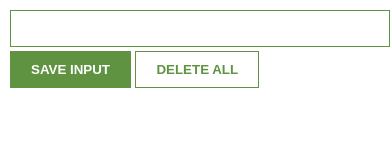
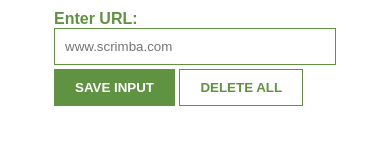
Before and after one commit to saksham-s1ngh/scrimba-projects, a website built with Vite: page chrome-extension/index.html in a window 390 px wide. Built offline with nearby package versions, Linux system fonts and the light colour scheme; no server answers.

Commit message:
added label, updated css for mobile display

```diff
--- a/chrome-extension/index.css
+++ b/chrome-extension/index.css
@@ -1,18 +1,22 @@
 /* popup.css */
-html,
-body {
+html {
   margin: 0;
 }
 
 body {
   min-height: 120px;
   max-height: 600px;
-  min-width: 400px;
+  max-width: 302px;
   overflow-x: hidden;
   box-sizing: border-box;
-  margin: 0;
+  margin: 0 auto;
   padding: 10px;
   font-family: Arial, Helvetica, sans-serif;
+}
+
+label {
+  color: #5f9341;
+  font-weight: 900;
 }
 
 input {
--- a/chrome-extension/index.html
+++ b/chrome-extension/index.html
@@ -3,7 +3,8 @@
     <link rel="stylesheet" href="index.css" />
   </head>
   <body>
-    <input type="text" id="input-el" />
+    <label>Enter URL:</label>
+    <input type="text" id="input-el" placeholder="www.scrimba.com" />
     <button id="input-btn">SAVE INPUT</button>
     <button id="delete-btn">DELETE ALL</button>
     <ul id="ul-el"></ul>
```
